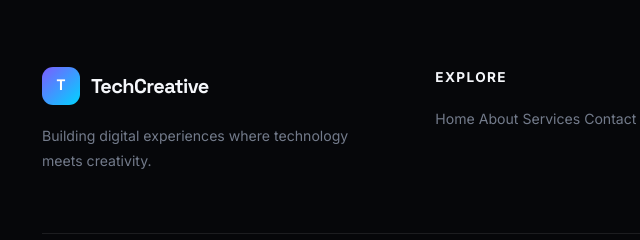
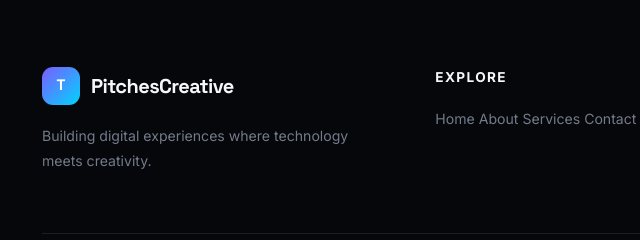
Before and after one commit to david1234098/Pitches-Creative, a website: page services.html in a window 1280 px wide. Shown: the part 5234-5474 px from the top of the page, 8-648 px from the left. Drawn offline with Linux system fonts and the light colour scheme.

Commit message:
Add files via upload

```diff
--- a/services.html
+++ b/services.html
@@ -987,7 +987,7 @@
                         <span class="logo-mark">T</span>
 
                         <span class="logo-text">
-                            Tech<span>Creative</span>
+                            Pitches<span>Creative</span>
                         </span>
 
                     </a>
```
